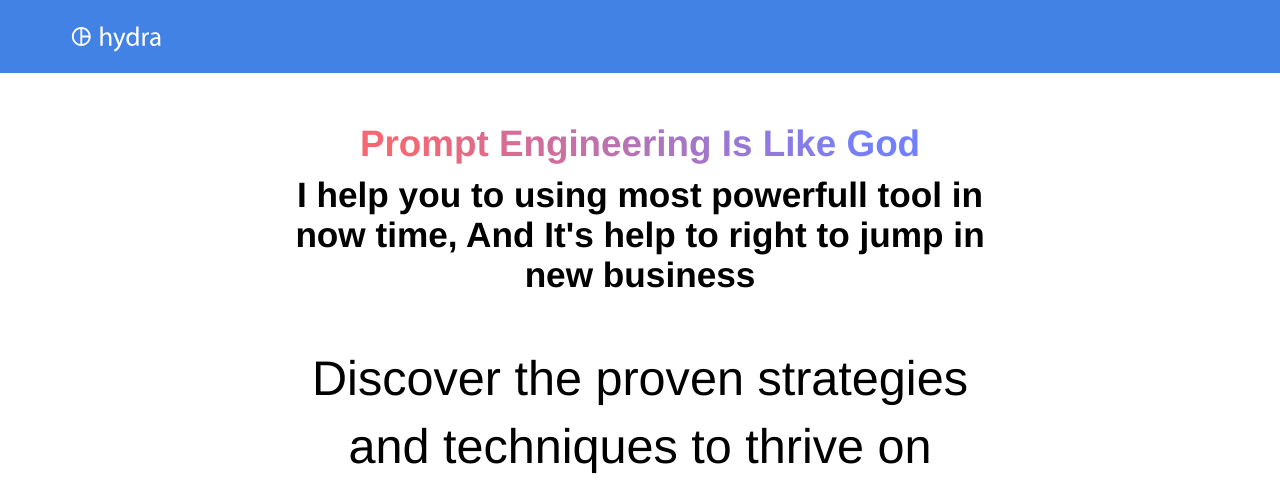
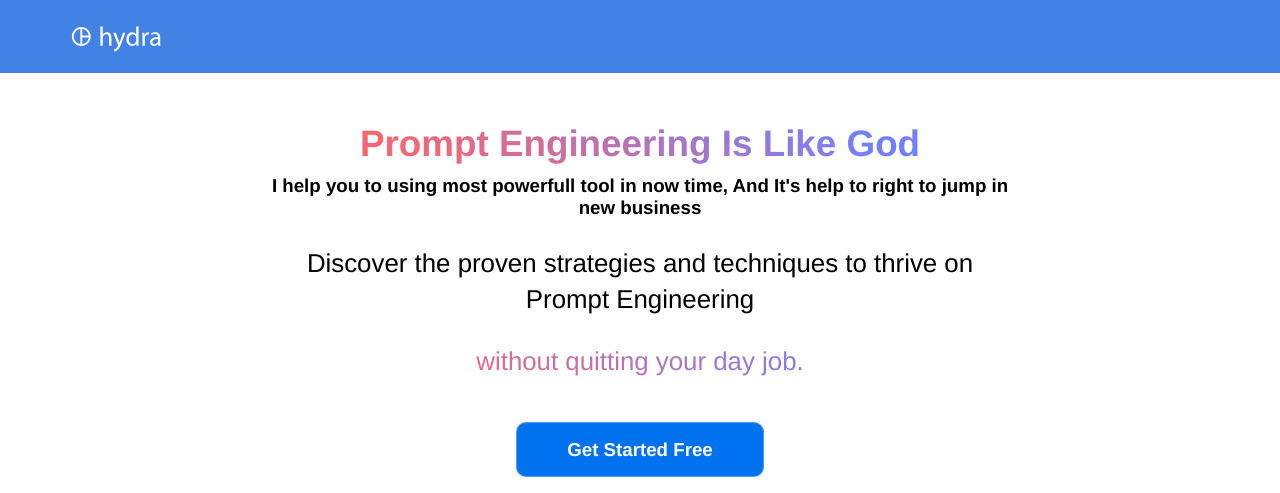
Before and after one commit to hi-sushanta/prompt, a Jekyll site: the page built from index.html, in a window 1280 px wide. Shown: the top 493 px of the page. Built offline with Jekyll 4.4.1, drawn with Linux system fonts in a browser that asks for light colours; the list of posts is cut into pages by our own code.

Commit message:
update something new to spacial for you

```diff
--- a/_sass/landing-page.scss
+++ b/_sass/landing-page.scss
@@ -62,7 +62,7 @@
 		color: #000000;
 	}
 
-	h2 {
+	h3 {
 		color: #000000
 	}
 }
--- a/index.html
+++ b/index.html
@@ -5,9 +5,10 @@
 <section class="hero">
 	<div class="text-container">
 		<h1 class="editable"><strong>Prompt Engineering Is Like God</strong></h1>
-		<h2 class="subtext"><strong>I help you to using most powerfull tool in now time, And It's help to right to jump in new business</strong> </p>
+		<h3 class="subtext"><strong>I help you to using most powerfull tool in now time, And It's help to right to jump in new business</strong> </p>
         <p class="proven">Discover the proven strategies and techniques to thrive on Prompt Engineering</p>
 		<p class="quates editable">without quitting your day job.</p>
+
 		<div class="cta button alt"><a href="{{ site.baseurl }}/contact/">Get Started Free</a></div>
 		<div>
 			<img src="{{ site.baseurl }}/images/dashboard.png" alt="Screenshot" class="screenshot editable" />
```
